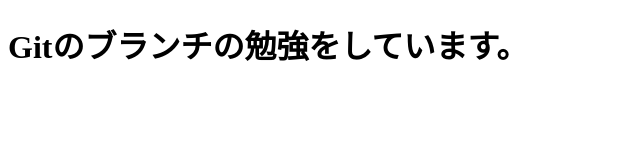
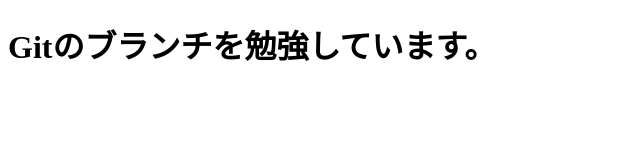
Before and after one commit to ren-1020/git-study, a plain HTML site: page index.html in a window 1280 px wide. Shown: the whole page, without its empty margins (0-640 px from the left). Drawn offline with Linux system fonts and the light colour scheme.

Commit message:
index.htmlを作成

```diff
--- a/index.html
+++ b/index.html
@@ -2,9 +2,10 @@
 <html lang="ja">
 <head>
   <meta charset="UTF-8">
+  <meta name="viewport" content="width=device-width, initial-scale=1.0">
   <title>Gitの勉強</title>
 </head>
 <body>
-  <h1>Gitのブランチの勉強をしています。</h1>
+  <h1>Gitのブランチを勉強しています。</h1>
 </body>
 </html>
```
Also changed, not shown: 1 other file.
